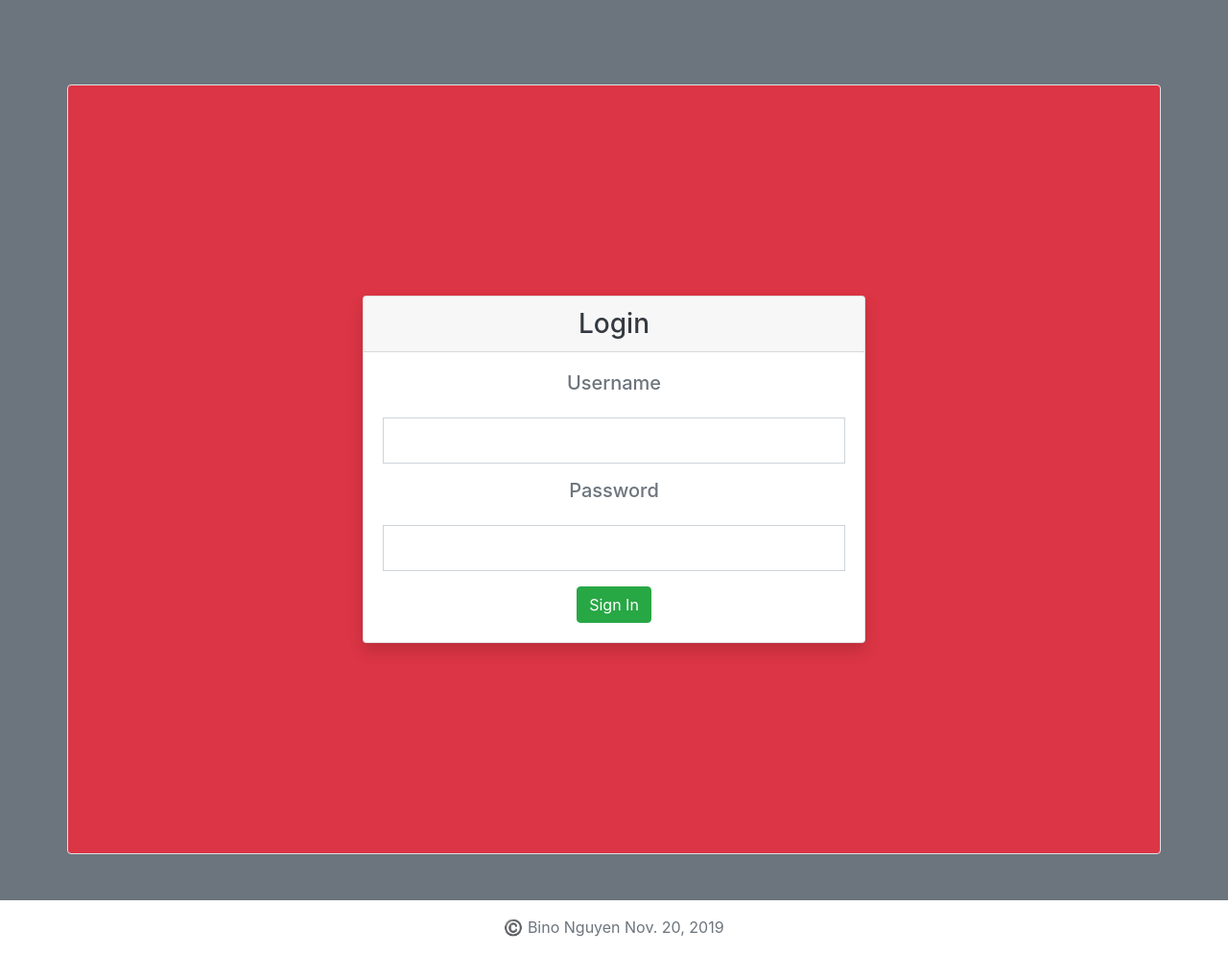
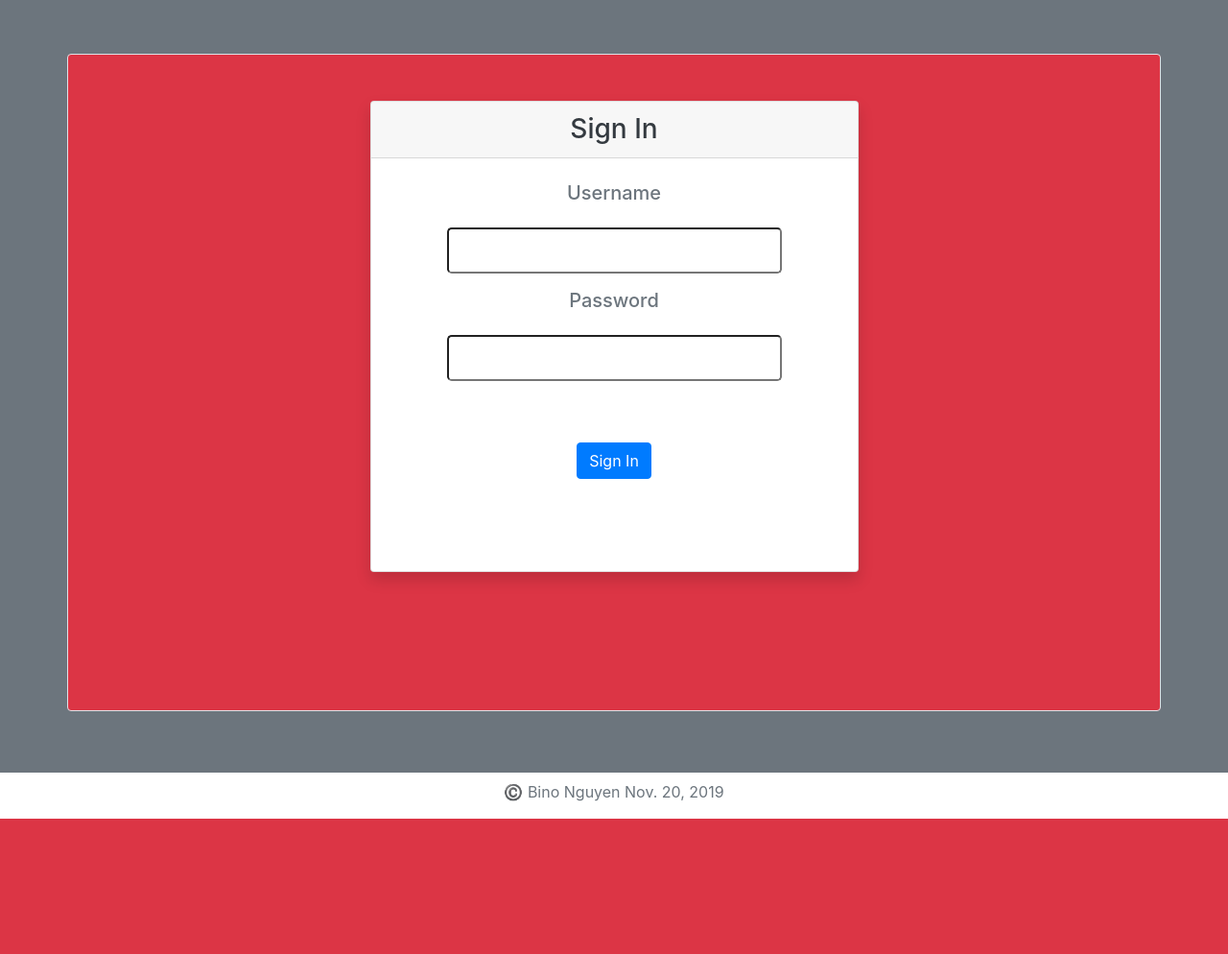
Before and after one commit to binonguyen1090/chef_bucket_web, a Django app: template templates/accounts/login.html in a window 1280 px wide. Shown: the part 96-1090 px from the top of the page at 96% size. After the commit the page ends 949 px from the top, so only its background shows below. Run offline with Django 3.2, Linux system fonts and the light colour scheme; the template is opened without the code that fills it, so the values that code supplies are empty; parts of the project's set-up code (start-up, migrations or seed data) failed here and were passed over; some libraries are stand-ins or nearby versions.

Commit message:
Style the SIGN IN page

```diff
--- a/templates/accounts/login.html
+++ b/templates/accounts/login.html
@@ -1,28 +1,63 @@
 {% extends 'allchefs/base.html' %}
 
 {% block content%}
+
+<main role="main ">
+    <section class=" text-center p-3 mb-2 bg-secondary text-white">
+        <div class="container ">
             {%if error %}
-{{error}}
+            <button type="button" class="btn btn-outline-warning"> {{error}}</button>
             {% endif %}
-<main role="main ">
-    <section class=" text-center p-5 mb-3 bg-secondary text-white">
-        <div class="container ">
             <h1 class="jumbotron-heading text-center p-3 mb-2 bg-secondary text-white"></h1>
 
         </div>
 
 
-        <div class="container bg-danger  border rounded">
+        <div class="container bg-danger  py-5 mb-5  border rounded">
+
+            <div class="container">
+                <div class="col-lg-6 col-md-8 mx-auto">
+                    <div class="card rounded shadow shadow-sm">
+                        <div class="card-header">
+                            <h3 class="mb-0 text-dark">Sign In</h3>
+                        </div>
+
+                        <form method="POST" action="{% url 'login' %}"><br>
+
+                            {% csrf_token %}
+                            <div class="form-group">
+                                <h5 class="mb-0 text-secondary">Username</h5><br>
+                                <input type="text" class="form-control-lg rounded-5" name="username">
+                            </div>
+                            <div class="form-group">
+                                <h5 class="mb-0 text-secondary">Password</h5><br>
+                                <input type="password" class="form-control-lg rounded-5" name="password">
+                            </div>
 
 
 
 
-            <div class="col-md-12 min-vh-100 d-flex flex-column justify-content-center">
-                <div class="row">
-                    <div class="col-lg-6 col-md-8 mx-auto">
+                            <br><br>
+                            <input class="btn btn-primary" type="submit" value="Sign In"><br><br>
 
-                        <!-- form card login -->
-                        <div class="card rounded shadow shadow-sm">
+                        </form>
+                        <br><br><br>
+                    </div>
+                    <br><br><br><br>
+
+                </div>
+            </div>
+            <!-- footer break -->
+
+        </div>
+
+    </section>
+
+</main>
+
+{% endblock %}
+
+<!-- <div class="card rounded shadow shadow-sm">
         <div class="card-header">
             <h3 class="mb-0 text-dark">Login</h3>
         </div>
@@ -44,21 +79,4 @@
                 <input class="btn btn-success" type="submit" value="Sign In">
             </form>
         </div>
-                        </div>
-
-                    </div>
-
-
-                </div>
-
-            </div>
-
-        </div>
-
-        <!-- </div> -->
-
-    </section>
-
-</main>
-
-{% endblock %}
+    </div> -->
```
Lines whose indentation alone changed are shown as unchanged.
